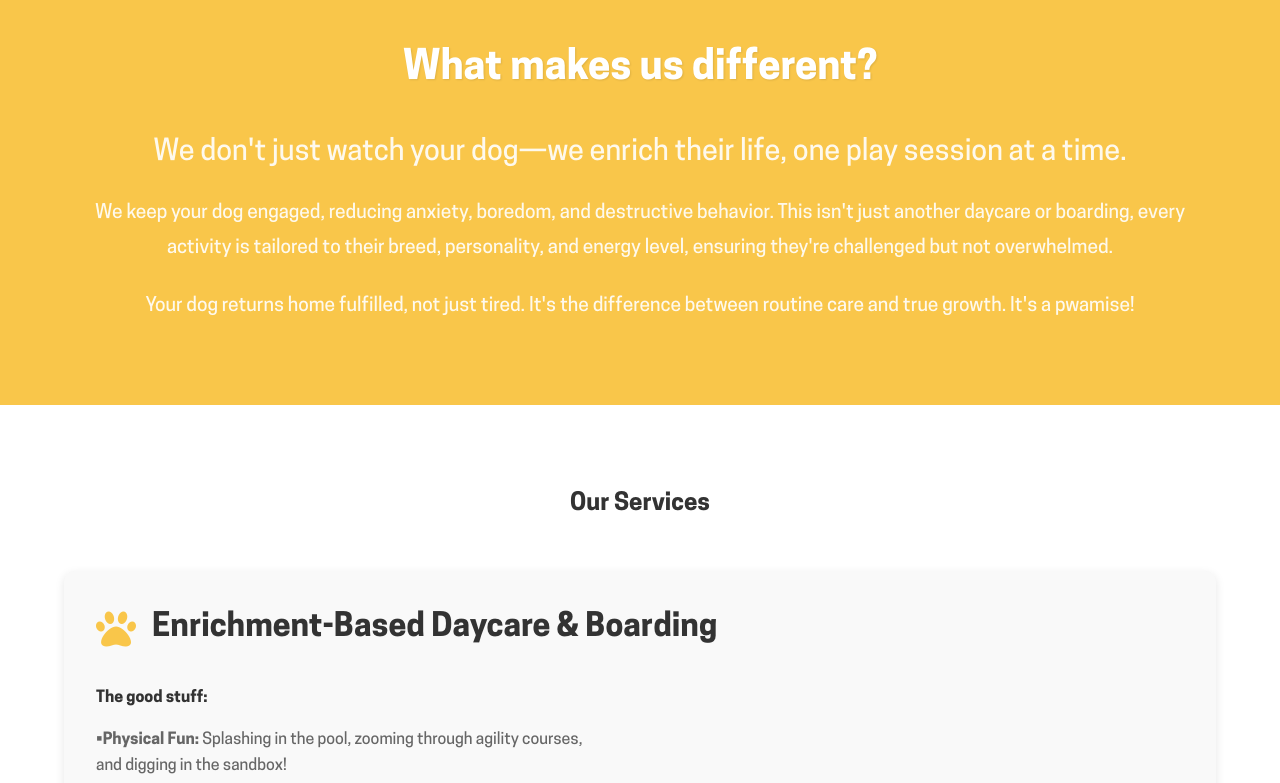
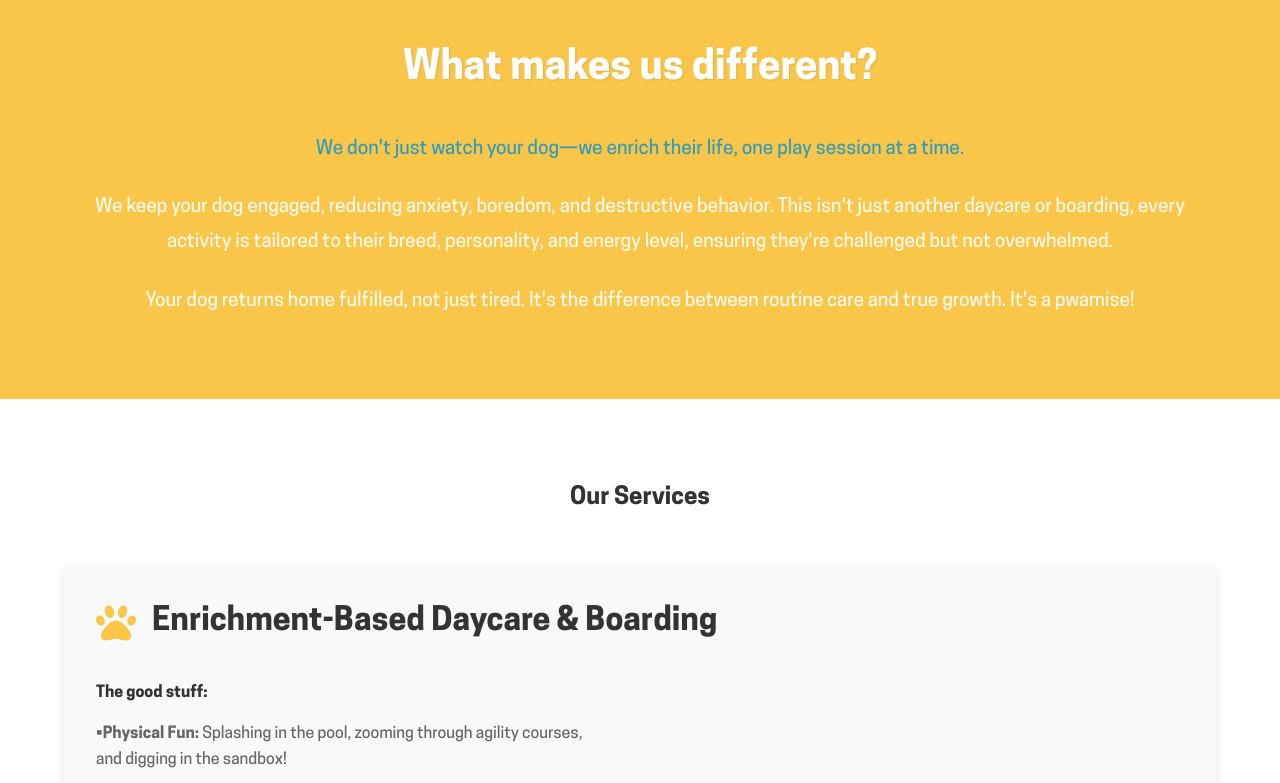
Before and after one commit to olofmeister442/thegooddogcompany, a plain HTML site: page index.html in a window 1280 px wide. Shown: the part 2060-2843 px from the top of the page. Drawn offline with Linux system fonts and the light colour scheme; a web font is replaced by a local one.

Commit message:
Make colour blue

```diff
--- a/index.html
+++ b/index.html
@@ -96,7 +96,7 @@
         <section class="differentiator">
             <div class="diff-content">
                 <h2>What makes us different?</h2>
-                <p>We don't just watch your dog—we enrich their life, one play session at a time.</p>
+                <p style="color: #1d97c8;">We don't just watch your dog—we enrich their life, one play session at a time.</p>
                 <p>We keep your dog engaged, reducing anxiety, boredom, and destructive behavior. This isn't just another daycare or boarding, every activity is tailored to their breed, personality, and energy level, ensuring they're challenged but not overwhelmed.</p>
                 <p>Your dog returns home fulfilled, not just tired. It's the difference between routine care and true growth. It's a pwamise!</p>
             </div>
--- a/styles.css
+++ b/styles.css
@@ -1002,13 +1002,6 @@ footer .footer-content a:hover {
     text-shadow: 1px 1px 2px rgba(0,0,0,0.1);
 }
 
-.diff-content p:first-of-type {
-    font-size: 1.8rem;
-    font-weight: 500;
-    line-height: 1.4;
-    margin-bottom: 1.5rem;
-}
-
 .diff-content p {
     font-size: 1.2rem;
     line-height: 1.8;
```
